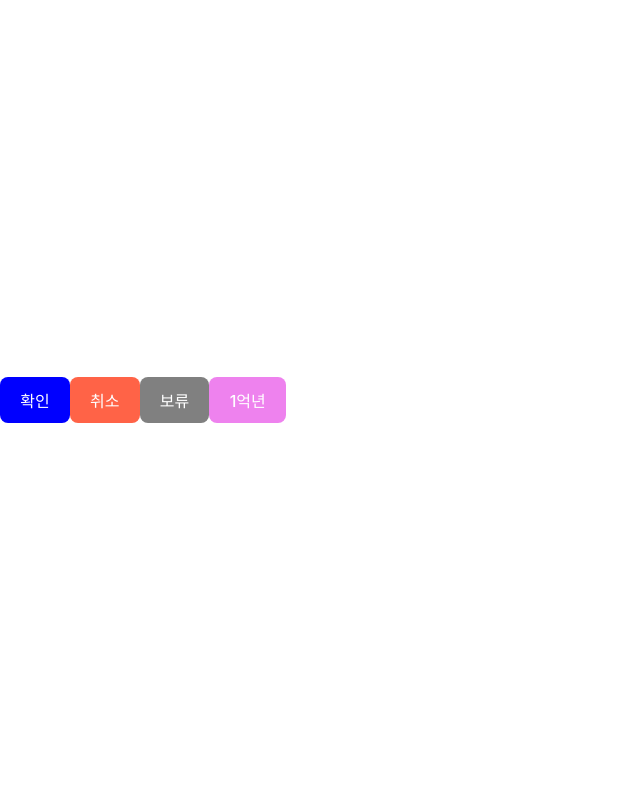
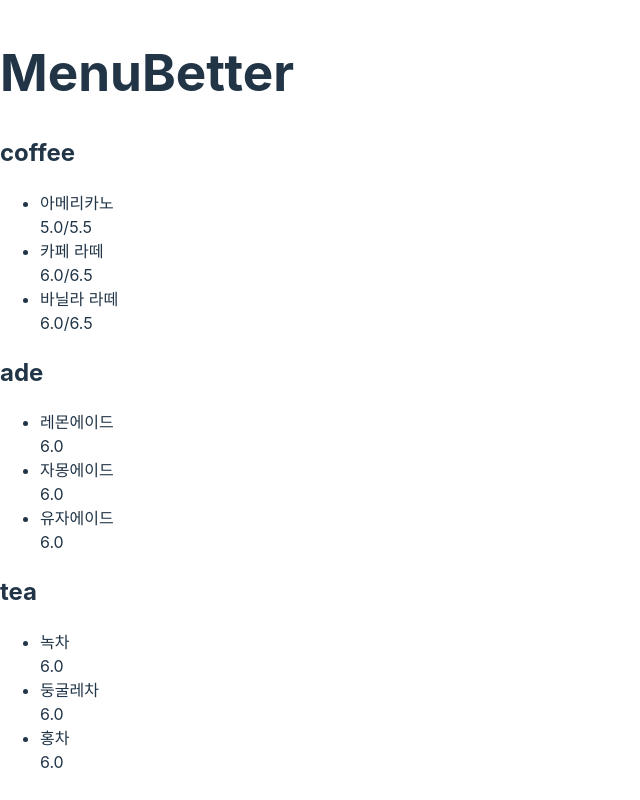
Before and after one commit to steve0312/sesac-java, a React (Vite) app in the folder React/my-app/: page / in a window 1280 px wide. Shown: the whole page, without its empty margins (0-640 px from the left). Built offline with nearby package versions, Linux system fonts and the light colour scheme.

Commit message:
1108 실습 : 커피 및 에이드 메뉴판 구현

```diff
--- a/React/my-app/src/App.jsx
+++ b/React/my-app/src/App.jsx
@@ -14,7 +14,8 @@
 // import UserData from './UserData';
 // import Products from './Products';
 // import DogPage from './DogPage';
-import ButtonContainer from './ButtonContainer';
+// import ButtonContainer from './ButtonContainer';
+import Menu from './Menu';
 
 function App() {
   return (
@@ -41,7 +42,8 @@ function App() {
       {/* <UserData></UserData> */}
       {/* <Products></Products> */}
       {/* <DogPage></DogPage> */}
-      <ButtonContainer></ButtonContainer>
+      {/* <ButtonContainer></ButtonContainer> */}
+      <Menu></Menu>
     </>
   );
 }
--- /dev/null
+++ b/React/my-app/src/Menu.jsx
@@ -0,0 +1,44 @@
+import React from 'react';
+import MenuCategory from './MenuCategory';
+export default function Menu() {
+  const beverages = {
+    categories: ['coffee', 'ade', 'tea'],
+    result: {
+      coffee: [
+        { name: '아메리카노', price: '5.0/5.5' },
+        { name: '카페 라떼', price: '6.0/6.5' },
+        { name: '바닐라 라떼', price: '6.0/6.5' },
+      ],
+      ade: [
+        { name: '레몬에이드', price: '6.0' },
+        { name: '자몽에이드', price: '6.0' },
+        { name: '유자에이드', price: '6.0' },
+      ],
+      tea: [
+        { name: '녹차', price: '6.0' },
+        { name: '둥굴레차', price: '6.0' },
+        { name: '홍차', price: '6.0' },
+      ],
+    },
+  };
+  const { categories, result } = beverages;
+
+  // const beveragesList = [[coffee, result[coffee]], [tea, result[tea]]]
+  // 음료 카테고리와 음료 종류를 담아 반환
+  const beveragesList = categories.map((category) => {
+    return [category, result[category]];
+  });
+  const menuCategories = beveragesList.map((el) => {
+    const [category, beverages] = el;
+    return (
+      <MenuCategory category={category} beverages={beverages}></MenuCategory>
+    );
+  });
+
+  return (
+    <>
+      <h1 className="text-center">MenuBetter</h1>
+      <main>{menuCategories}</main>
+    </>
+  );
+}
--- /dev/null
+++ b/React/my-app/src/MenuCategory.jsx
@@ -0,0 +1,15 @@
+import React from 'react';
+import MenuCategoryItem from './MenuCategoryItem';
+
+export default function MenuCategory({ category, beverages }) {
+  const menuList = beverages.map((beverage) => {
+    return <MenuCategoryItem {...beverage}></MenuCategoryItem>;
+  });
+
+  return (
+    <section>
+      <h2 className="text-center">{category}</h2>
+      <ul>{menuList}</ul>
+    </section>
+  );
+}
--- /dev/null
+++ b/React/my-app/src/MenuCategoryItem.jsx
@@ -0,0 +1,10 @@
+import React from 'react';
+
+export default function MenuCategoryItem({ name, price }) {
+  return (
+    <li className="flex justify-between">
+      <div>{name}</div>
+      <div>{price}</div>
+    </li>
+  );
+}
```
